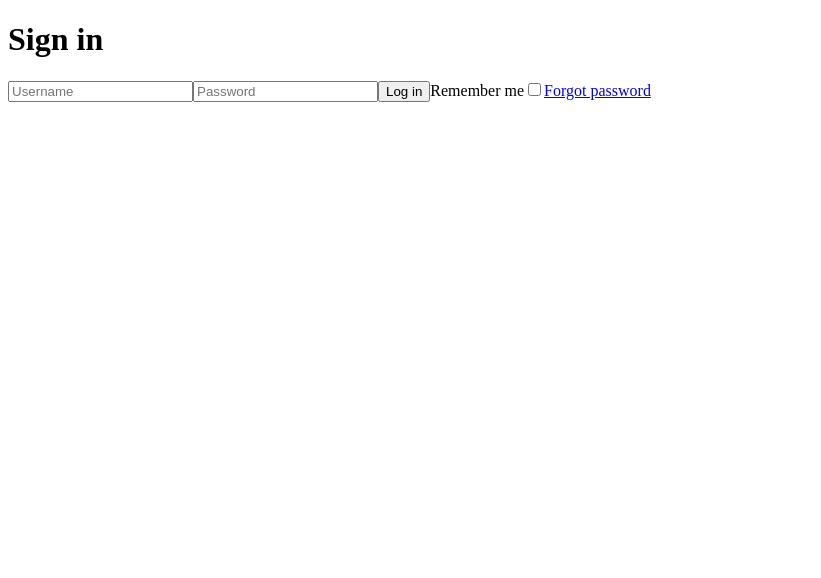
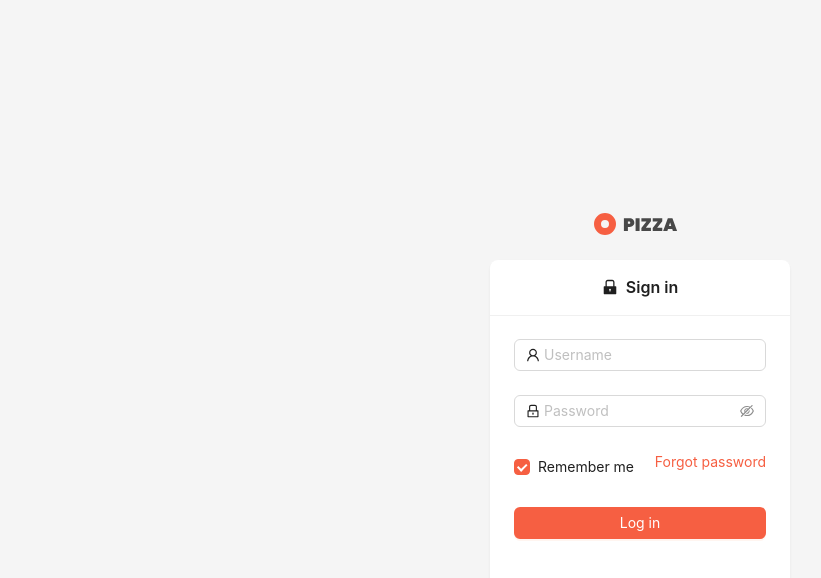
Before and after one commit to riteshbenjwal/mern-space-admin, a React (Vite) app: page /auth/login in a window 1280 px wide. Shown: the top 578 px of the page, without its empty margins (0-821 px from the left). Built offline with nearby package versions, Linux system fonts and the light colour scheme.

Commit message:
build sign in card with ant

```diff
--- a/package.json
+++ b/package.json
@@ -11,6 +11,7 @@
     "test": "vitest --watch"
   },
   "dependencies": {
+    "antd": "^5.13.0",
     "react": "^18.2.0",
     "react-dom": "^18.2.0",
     "react-router-dom": "^6.21.2"
--- /dev/null
+++ b/src/components/icons/Logo.tsx
@@ -0,0 +1,19 @@
+
+const Logo = () => {
+    return (
+        <svg
+            width="93"
+            height="23"
+            viewBox="0 0 93 23"
+            fill="none"
+            xmlns="http://www.w3.org/2000/svg">
+            <path
+                d="M40.322 9.63C40.322 10.434 40.136 11.166 39.764 11.826C39.392 12.474 38.84 12.99 38.108 13.374C37.388 13.758 36.512 13.95 35.48 13.95H33.896V18H29.9V5.256H35.48C37.04 5.256 38.234 5.652 39.062 6.444C39.902 7.236 40.322 8.298 40.322 9.63ZM35.03 10.8C35.858 10.8 36.272 10.41 36.272 9.63C36.272 8.85 35.858 8.46 35.03 8.46H33.896V10.8H35.03ZM45.5855 5.256V18H41.5895V5.256H45.5855ZM51.8182 14.814H56.9302V18H47.3902V14.994L52.4302 8.424H47.3902V5.256H56.9302V8.262L51.8182 14.814ZM63.1561 14.814H68.2681V18H58.7281V14.994L63.7681 8.424H58.7281V5.256H68.2681V8.262L63.1561 14.814ZM78.238 16.074H73.99L73.36 18H69.166L73.828 5.256H78.436L83.08 18H78.868L78.238 16.074ZM77.266 13.068L76.114 9.522L74.962 13.068H77.266Z"
+                fill="#484848"
+            />
+            <circle cx="11" cy="11" r="7.5" stroke="#F65F42" strokeWidth="7" />
+        </svg>
+    );
+};
+
+export default Logo;
--- a/src/main.tsx
+++ b/src/main.tsx
@@ -1,11 +1,21 @@
-import React from 'react'
-import ReactDOM from 'react-dom/client'
-import './index.css'
-import { RouterProvider } from 'react-router-dom'
-import { router } from './router.tsx'
+import React from 'react';
+import { ConfigProvider } from 'antd';
+import ReactDOM from 'react-dom/client';
+import 'antd/dist/reset.css';
+import './index.css';
+import { RouterProvider } from 'react-router-dom';
+import { router } from './router';
 
 ReactDOM.createRoot(document.getElementById('root')!).render(
   <React.StrictMode>
-    <RouterProvider router={router} />
-  </React.StrictMode>,
-)
+    <ConfigProvider
+      theme={{
+        token: {
+          colorPrimary: '#F65F42',
+          colorLink: '#F65F42',
+        },
+      }}>
+      <RouterProvider router={router} />
+    </ConfigProvider>
+  </React.StrictMode>
+);
--- a/src/pages/Login/login.tsx
+++ b/src/pages/Login/login.tsx
@@ -1,13 +1,94 @@
+import { Layout, Card, Space, Form, Input, Checkbox, Button, Flex } from "antd";
+import { LockFilled, UserOutlined, LockOutlined } from "@ant-design/icons";
+import Logo from "../../components/icons/Logo";
+
 const LoginPage = () => {
     return (
         <>
-            <h1>Sign in</h1>
-            <input type="text" placeholder="Username" />
-            <input type="password" placeholder="Password" />
-            <button>Log in</button>
-            <label htmlFor="remember-me">Remember me</label>
-            <input type="checkbox" id="remember-me" />
-            <a href="#">Forgot password</a>
+            <Layout
+                style={{ height: "100vh", display: "grid", placeItems: "center" }}
+            >
+                <Space direction="vertical" align="center" size="large">
+                    <Layout.Content
+                        style={{
+                            display: "flex",
+                            justifyContent: "center",
+                            alignItems: "center",
+                        }}
+                    >
+                        <Logo />
+                    </Layout.Content>
+                    <Card
+                        bordered={false}
+                        style={{ width: 300 }}
+                        title={
+                            <Space
+                                style={{
+                                    width: "100%",
+                                    fontSize: 16,
+                                    justifyContent: "center",
+                                }}
+                            >
+                                <LockFilled />
+                                Sign in
+                            </Space>
+                        }
+                    >
+                        <Form
+                            initialValues={{
+                                remember: true,
+                            }}
+                        >
+                            <Form.Item
+                                name="username"
+                                rules={[
+                                    {
+                                        required: true,
+                                        message: "Please input your Username",
+                                    },
+                                    {
+                                        type: "email",
+                                        message: "Email is not valid",
+                                    },
+                                ]}
+                            >
+                                <Input prefix={<UserOutlined />} placeholder="Username" />
+                            </Form.Item>
+                            <Form.Item
+                                name="password"
+                                rules={[
+                                    {
+                                        required: true,
+                                        message: "Please input your password",
+                                    },
+                                ]}
+                            >
+                                <Input.Password
+                                    prefix={<LockOutlined />}
+                                    placeholder="Password"
+                                />
+                            </Form.Item>
+                            <Flex justify="space-between">
+                                <Form.Item name="remember" valuePropName="checked">
+                                    <Checkbox>Remember me</Checkbox>
+                                </Form.Item>
+                                <a href="" id="login-form-forgot">
+                                    Forgot password
+                                </a>
+                            </Flex>
+                            <Form.Item>
+                                <Button
+                                    type="primary"
+                                    htmlType="submit"
+                                    style={{ width: "100%" }}
+                                >
+                                    Log in
+                                </Button>
+                            </Form.Item>
+                        </Form>
+                    </Card>
+                </Space>
+            </Layout>
         </>
     );
 };
```
Also changed, not shown: 1 other file (tests, documents, lock files or other folders).
